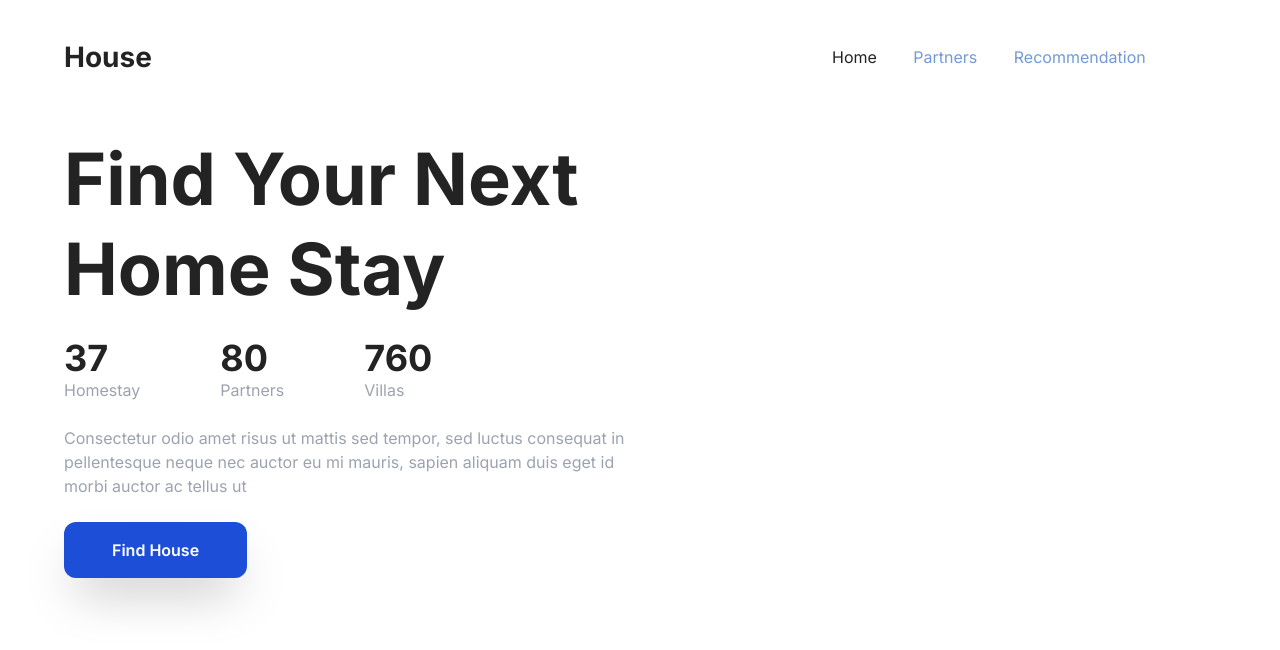
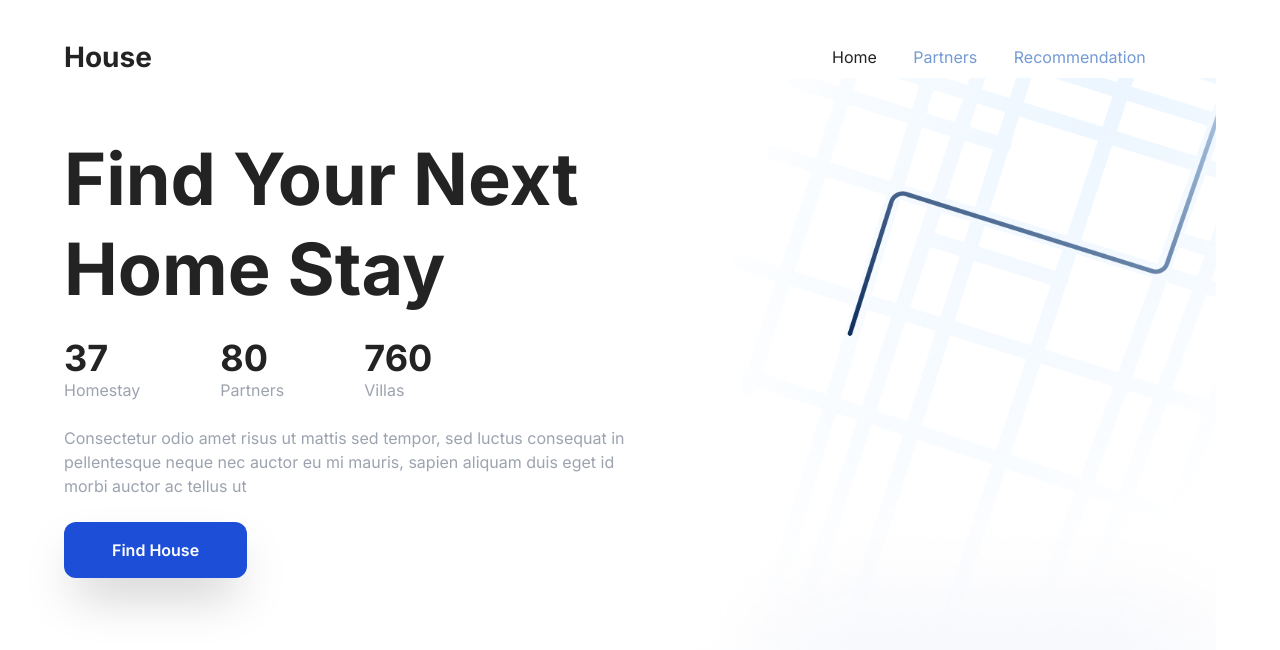
Before and after one commit to asrafilll/houserealestate, a website built with Vite: page index.html in a window 1280 px wide. Built offline with nearby package versions, Linux system fonts and the light colour scheme.

Commit message:
img bg hero

```diff
--- a/index.html
+++ b/index.html
@@ -15,7 +15,7 @@
   </head>
 
   <body class=" max-w-6xl mx-auto font-inter">
-    <nav class="mt-9 flex items-center">
+    <nav class="mt-9 flex items-center z-10">
       <div class="text-3.5xl text-gray-850 font-bold w-2/3">House</div>
       <div class="w-1/3 space-x-8 text-blue-450">
         <a href="index.html" class="text-gray-850">Home</a>
@@ -25,7 +25,7 @@
     </nav>
 
     <main>
-      <section id="hero">
+      <section id="hero" class="flex z-50">
         <div class="w-1/2 mt-14 space-y-6">
             <h1 class="text-7xl font-bold leading-tight text-gray-850">Find Your Next Home Stay</h1>
             <div class="flex space-x-20">
@@ -45,7 +45,9 @@
             <p class="text-gray-400">Consectetur odio amet risus ut mattis sed tempor, sed luctus consequat in pellentesque neque nec auctor eu mi mauris, sapien aliquam duis eget id morbi auctor ac tellus ut</p>
             <a href="#" class="inline-block px-12 py-4 bg-blue-700 text-white font-semibold rounded-xl shadow-2xl">Find House</a>
         </div>
-        <div class="w-1/2"></div>
+        <div class="w-1/2">
+            <img src="/assets/img/herobackground.png" />
+        </div>
       </section>
     </main>
   </body>
```
Also changed, not shown: assets/img/herobackground.png (added).
